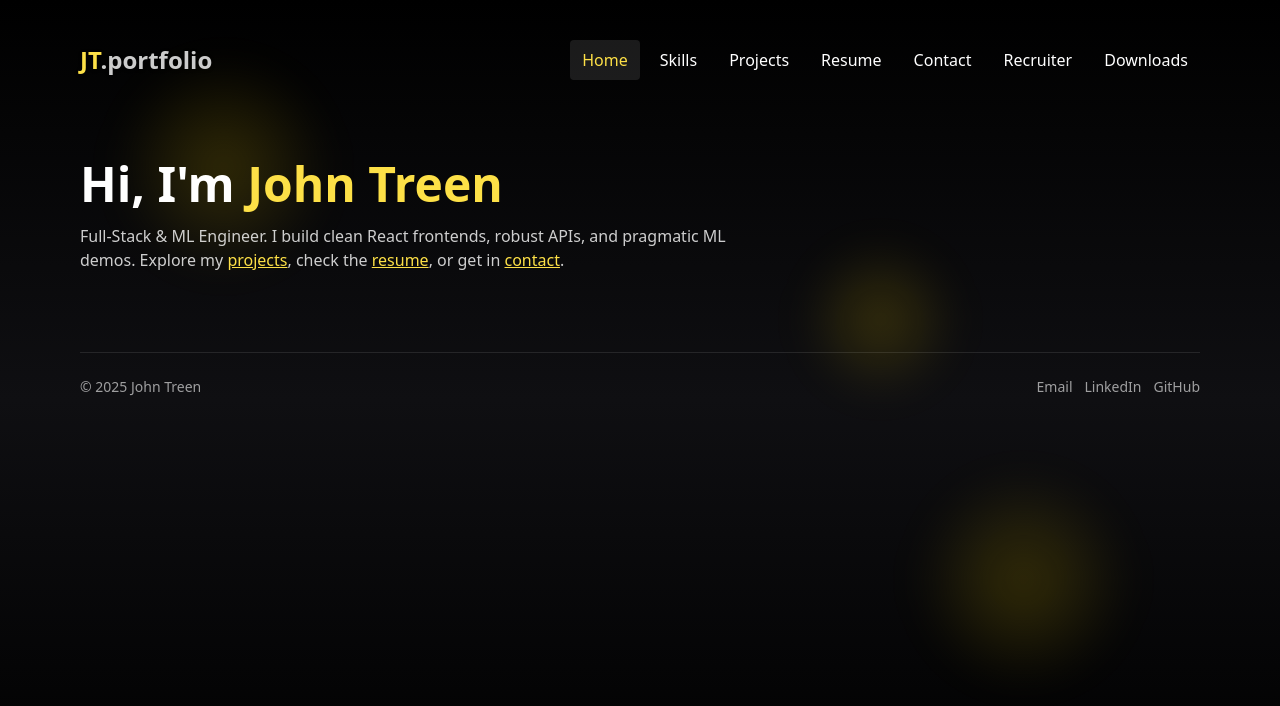
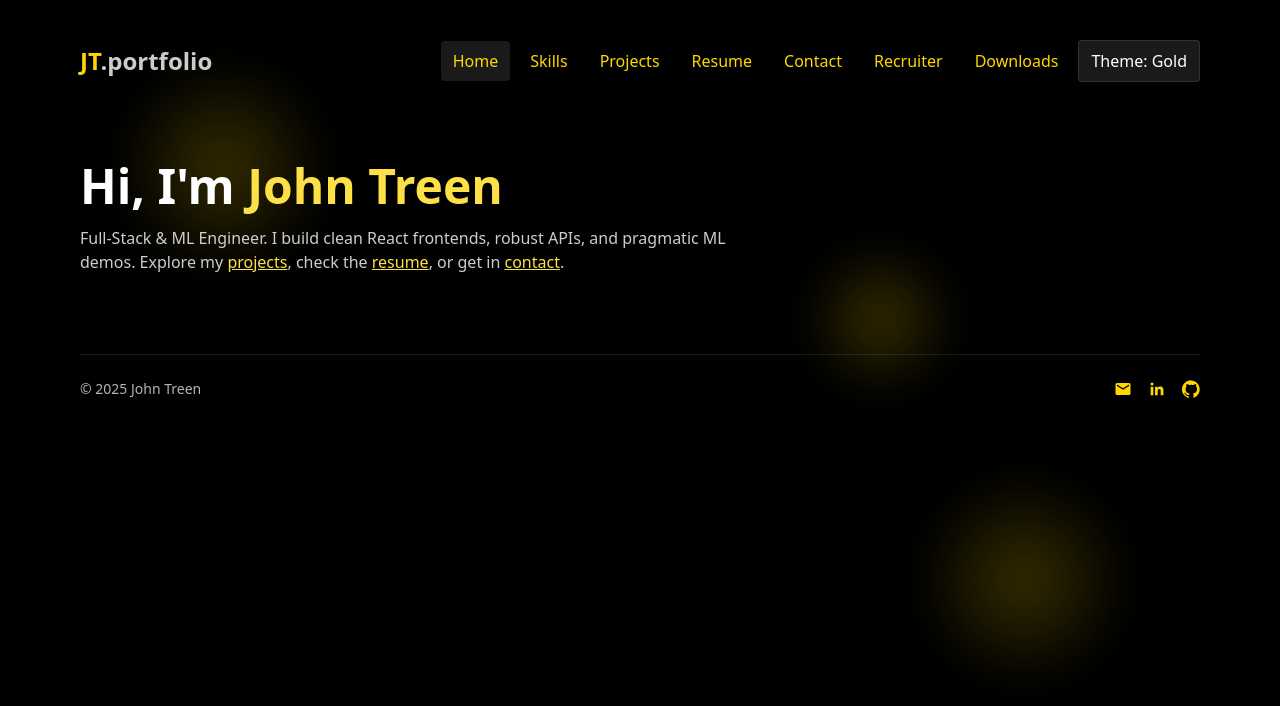
Before and after one commit to Sundog28/treenjohnportfolio, a React (Vite) app: page / in a window 1280 px wide. Shown: the top 706 px of the page. Built offline with nearby package versions, Linux system fonts and the light colour scheme.

Commit message:
fix: prod routing + manifest; add 3 themes, icons, working contact form

```diff
--- a/index.html
+++ b/index.html
@@ -12,13 +12,13 @@
   <meta property="og:image" content="/og-image.png" />
   <meta name="twitter:card" content="summary_large_image" />
 
-  <!-- PWA-lite -->
+  <!-- Minimal manifest (no PWA install) -->
   <link rel="manifest" href="/manifest.json" />
   <meta name="theme-color" content="#FFD700" />
 
   <link rel="icon" href="/favicon.png" />
 </head>
-<body class="bg-black text-white">
+<body>
   <div id="root"></div>
   <script type="module" src="/src/main.tsx"></script>
 </body>
--- a/src/App.tsx
+++ b/src/App.tsx
@@ -1,16 +1,30 @@
 import React from "react";
 import { Link, useLocation } from "react-router-dom";
 import AppRoutes from "./router";
+import { ThemeProvider } from "./context/ThemeContext";
+import ThemeToggle from "./components/ThemeToggle";
 
 function NavLink({to,label}:{to:string;label:string}){
   const loc = useLocation();
   const active = loc.pathname === to;
   return (
-    <Link to={to} className={`px-3 py-2 rounded ${active ? "bg-white/10 text-yellow-300" : "hover:bg-white/5"}`}>
+    <Link to={to} className={`px-3 py-2 rounded ${active ? "bg-white/10 text-[var(--accent)]" : "hover:bg-white/5"}`}>
       {label}
     </Link>
   );
 }
+
+const Icon = {
+  GitHub: () => (
+    <svg width="18" height="18" viewBox="0 0 24 24" fill="currentColor" aria-hidden><path d="M12 .5a12 12 0 0 0-3.8 23.4c.6.1.8-.3.8-.6v-2.1c-3.3.7-4-1.4-4-1.4-.6-1.5-1.5-1.9-1.5-1.9-1.3-.9.1-.9.1-.9 1.4.1 2.1 1.5 2.1 1.5 1.2 2 3.1 1.4 3.8 1.1.1-.9.4-1.4.7-1.8-2.6-.3-5.4-1.3-5.4-5.9 0-1.3.5-2.4 1.2-3.2-.1-.3-.5-1.6.1-3.2 0 0 1-.3 3.3 1.2a11.5 11.5 0 0 1 6 0c2.3-1.5 3.3-1.2 3.3-1.2.6 1.6.2 2.9.1 3.2.8.8 1.2 1.9 1.2 3.2 0 4.6-2.8 5.6-5.5 5.9.4.3.8 1 .8 2.1v3.1c0 .3.2.7.8.6A12 12 0 0 0 12 .5z"/></svg>
+  ),
+  LinkedIn: () => (
+    <svg width="18" height="18" viewBox="0 0 24 24" fill="currentColor" aria-hidden><path d="M20.45 20.45h-3.55v-5.57c0-1.33 0-3.04-1.85-3.04s-2.13 1.45-2.13 2.95v5.66H9.37V9h3.41v1.56h.05c.48-.91 1.66-1.86 3.42-1.86 3.65 0 4.33 2.4 4.33 5.52v6.23zM5.34 7.43a2.06 2.06 0 1 1 0-4.12 2.06 2.06 0 0 1 0 4.12zM3.57 20.45h3.55V9H3.57v11.45z"/></svg>
+  ),
+  Mail: () => (
+    <svg width="18" height="18" viewBox="0 0 24 24" fill="currentColor" aria-hidden><path d="M20 4H4a2 2 0 0 0-2 2v12a2 2 0 0 0 2 2h16a2 2 0 0 0 2-2V6a2 2 0 0 0-2-2zm0 4-8 5L4 8V6l8 5 8-5v2z"/></svg>
+  )
+};
 
 function Hud(){
   return (
@@ -24,13 +38,13 @@ function Hud(){
 
 function Footer(){
   return (
-    <footer className="page text-sm text-white/60">
+    <footer className="page text-sm text-white/70">
       <div className="border-t border-white/10 pt-6 flex flex-col md:flex-row gap-3 md:items-center justify-between">
         <div>© {new Date().getFullYear()} John Treen</div>
-        <div className="flex gap-3">
-          <a href="mailto:treenjohnm@gmail.com" className="hover:text-yellow-300">Email</a>
-          <a href="https://www.linkedin.com/in/john-treen-629a81159" target="_blank" rel="noreferrer" className="hover:text-yellow-300">LinkedIn</a>
-          <a href="https://github.com/Sundog28" target="_blank" rel="noreferrer" className="hover:text-yellow-300">GitHub</a>
+        <div className="flex items-center gap-4">
+          <a href="mailto:treenjohnm@gmail.com" className="hover:text-[var(--accent)]" aria-label="Email"><Icon.Mail/></a>
+          <a href="https://www.linkedin.com/in/john-treen-629a81159" target="_blank" rel="noreferrer" className="hover:text-[var(--accent)]" aria-label="LinkedIn"><Icon.LinkedIn/></a>
+          <a href="https://github.com/Sundog28" target="_blank" rel="noreferrer" className="hover:text-[var(--accent)]" aria-label="GitHub"><Icon.GitHub/></a>
         </div>
       </div>
     </footer>
@@ -39,11 +53,12 @@ function Footer(){
 
 export default function App(){
   return (
-    <div className="min-h-screen bg-gradient-to-b from-black via-goth to-black text-white">
+    <ThemeProvider>
+      <div className="min-h-screen">
         <Hud/>
         <header className="page flex flex-col md:flex-row md:items-center justify-between gap-6">
-        <Link to="/" className="text-2xl font-bold text-yellow-300 drop-shadow">JT<span className="text-white/80">.portfolio</span></Link>
-        <nav className="flex flex-wrap gap-2">
+          <Link to="/" className="text-2xl font-bold" style={{color:"var(--accent)"}}>JT<span className="text-white/80">.portfolio</span></Link>
+          <nav className="flex flex-wrap gap-2 items-center">
             <NavLink to="/" label="Home"/>
             <NavLink to="/skills" label="Skills"/>
             <NavLink to="/projects" label="Projects"/>
@@ -51,6 +66,7 @@ export default function App(){
             <NavLink to="/contact" label="Contact"/>
             <NavLink to="/recruiter" label="Recruiter"/>
             <NavLink to="/downloads" label="Downloads"/>
+            <ThemeToggle/>
           </nav>
         </header>
         <main className="page">
@@ -58,5 +74,6 @@ export default function App(){
         </main>
         <Footer/>
       </div>
+    </ThemeProvider>
   );
 }
--- a/src/components/ThemeToggle.tsx
+++ b/src/components/ThemeToggle.tsx
@@ -1,19 +1,16 @@
-import React from "react"
+import React from "react";
+import { useTheme } from "../context/ThemeContext";
 
-export default function ThemeToggle(){
-  const [theme, setTheme] = React.useState<string>(()=>localStorage.getItem("jt-theme") || "day")
-  React.useEffect(()=>{
-    const attr = theme === "day" ? "" : theme
-    if(attr) document.documentElement.setAttribute("data-theme", attr)
-    else document.documentElement.removeAttribute("data-theme")
-    localStorage.setItem("jt-theme", theme)
-  },[theme])
+export default function ThemeToggle() {
+  const { theme, cycle } = useTheme();
+  const label = theme === "gold" ? "Gold" : theme === "goth" ? "Goth" : "Matrix";
   return (
-    <select className="bg-transparent ring-1 ring-[var(--ring)] rounded px-2 py-1"
-      value={theme} onChange={(e)=>setTheme(e.target.value)}>
-      <option value="day">Gold (Day)</option>
-      <option value="goth">Goth (Night)</option>
-      <option value="matrix">Matrix</option>
-    </select>
-  )
+    <button
+      onClick={cycle}
+      className="px-3 py-2 rounded bg-white/10 hover:bg-white/15 border border-white/10"
+      title="Cycle theme"
+    >
+      Theme: {label}
+    </button>
+  );
 }
--- /dev/null
+++ b/src/context/ThemeContext.tsx
@@ -0,0 +1,27 @@
+import React, { createContext, useContext, useEffect, useState } from "react";
+
+type Theme = "gold" | "goth" | "matrix";
+type Ctx = { theme: Theme; setTheme: (t: Theme) => void; cycle: () => void };
+
+const ThemeCtx = createContext<Ctx>({ theme: "gold", setTheme: () => {}, cycle: () => {} });
+
+export function ThemeProvider({ children }: { children: React.ReactNode }) {
+  const [theme, setThemeState] = useState<Theme>(() => (localStorage.getItem("theme") as Theme) || "gold");
+
+  const setTheme = (t: Theme) => {
+    setThemeState(t);
+    localStorage.setItem("theme", t);
+  };
+
+  const cycle = () => setTheme(theme === "gold" ? "goth" : theme === "goth" ? "matrix" : "gold");
+
+  useEffect(() => {
+    document.documentElement.dataset.theme = theme;
+    document.body.classList.remove("theme-gold", "theme-goth", "theme-matrix");
+    document.body.classList.add(`theme-${theme}`);
+  }, [theme]);
+
+  return <ThemeCtx.Provider value={{ theme, setTheme, cycle }}>{children}</ThemeCtx.Provider>;
+}
+
+export const useTheme = () => useContext(ThemeCtx);
--- a/src/styles/index.css
+++ b/src/styles/index.css
@@ -2,27 +2,46 @@
 @tailwind components;
 @tailwind utilities;
 
-/* Gold Futuristic tokens */
+/* THEME TOKENS */
 :root {
-  --ring: #ffd70066;
-  --accent: #ffd700;
+  --bg: #000;
+  --text: #fff;
+  --accent: #ffd700; /* gold */
+  --panel: rgba(255,255,255,0.06);
+  --ring: rgba(255,215,0,0.35);
+}
+.theme-goth {
+  --bg: #0a0a0b;
+  --text: #eaeaf0;
+  --accent: #9aa0ff; /* cool goth highlight */
+  --panel: rgba(255,255,255,0.06);
+  --ring: rgba(154,160,255,0.35);
+}
+.theme-matrix {
+  --bg: #0b0b10;
+  --text: #e9e9f3;
+  --accent: #b283ff; /* neon purple matrix */
+  --panel: rgba(255,255,255,0.06);
+  --ring: rgba(178,131,255,0.35);
 }
 
-/* cards & buttons */
-.card { @apply rounded-xl bg-white/5 backdrop-blur p-5 shadow-md ring-1 ring-transparent transition hover:ring-[var(--ring)]; }
-.btn { @apply inline-flex items-center gap-2 rounded-lg px-4 py-2 font-medium ring-1 ring-transparent hover:ring-[var(--ring)] transition; }
-.btn-primary { @apply bg-yellow-500/20 text-yellow-300 hover:bg-yellow-500/30; box-shadow:0 0 0 1px var(--ring), 0 0 20px var(--accent);}
+html, body, #root { height: 100%; background: var(--bg); color: var(--text); }
+a { color: var(--accent); }
+.page { @apply relative z-10 max-w-6xl mx-auto px-4 py-10; }
+
+.card { @apply rounded-xl backdrop-blur p-5 shadow-md ring-1 ring-transparent transition; background: var(--panel); }
+.card:hover { box-shadow: 0 0 0 1px var(--ring), 0 0 20px var(--accent); }
+
+.btn { @apply inline-flex items-center gap-2 rounded-lg px-4 py-2 font-medium ring-1 ring-transparent transition; background: transparent; border: 1px solid rgba(255,255,255,0.12); }
+.btn:hover { box-shadow: 0 0 0 1px var(--ring); }
+.btn-primary { color: var(--accent); box-shadow: 0 0 0 1px var(--ring), 0 0 20px var(--accent); border-color: transparent; }
 
 /* Floating orbs HUD */
 .hud-wrap{ position:fixed; inset:0; overflow:hidden; pointer-events:none; z-index:0; }
-.orb{ position:absolute; width:220px; height:220px; border-radius:50%; background: radial-gradient(closest-side, rgba(255,215,0,0.18), transparent); filter: blur(20px); animation: float 16s ease-in-out infinite; }
+.orb{ position:absolute; width:220px; height:220px; border-radius:50%;
+  background: radial-gradient(closest-side, color-mix(in oklab, var(--accent) 25%, transparent), transparent);
+  filter: blur(18px); animation: float 16s ease-in-out infinite; opacity: .85; }
 .orb:nth-child(1){ top:10%; left:8%; animation-delay:-2s;}
 .orb:nth-child(2){ bottom:12%; right:12%; animation-delay:-6s;}
 .orb:nth-child(3){ top:30%; right:25%; width:160px; height:160px; animation-delay:-10s;}
-@keyframes float {
-  0%,100% { transform: translateY(0) translateX(0);}
-  50% { transform: translateY(-24px) translateX(12px);}
-}
-
-/* page containers */
-.page { @apply relative z-10 max-w-6xl mx-auto px-4 py-10; }
+@keyframes float { 0%,100% { transform: translateY(0) translateX(0);} 50% { transform: translateY(-24px) translateX(12px);} }
```
Also changed, not shown: src/pages/Contact.tsx (+29 -8 lines), vercel.json. Lines whose indentation alone changed are shown as unchanged.
